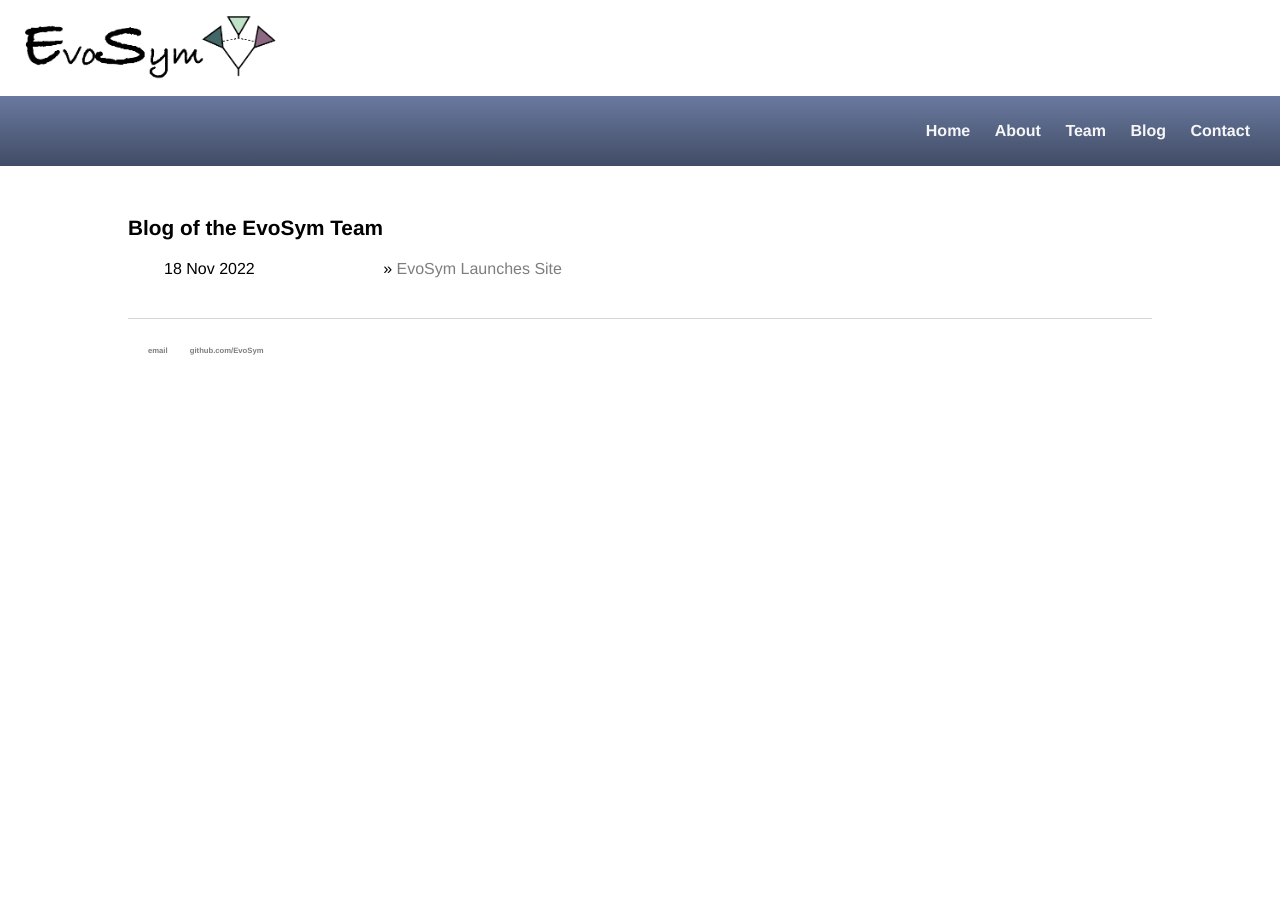
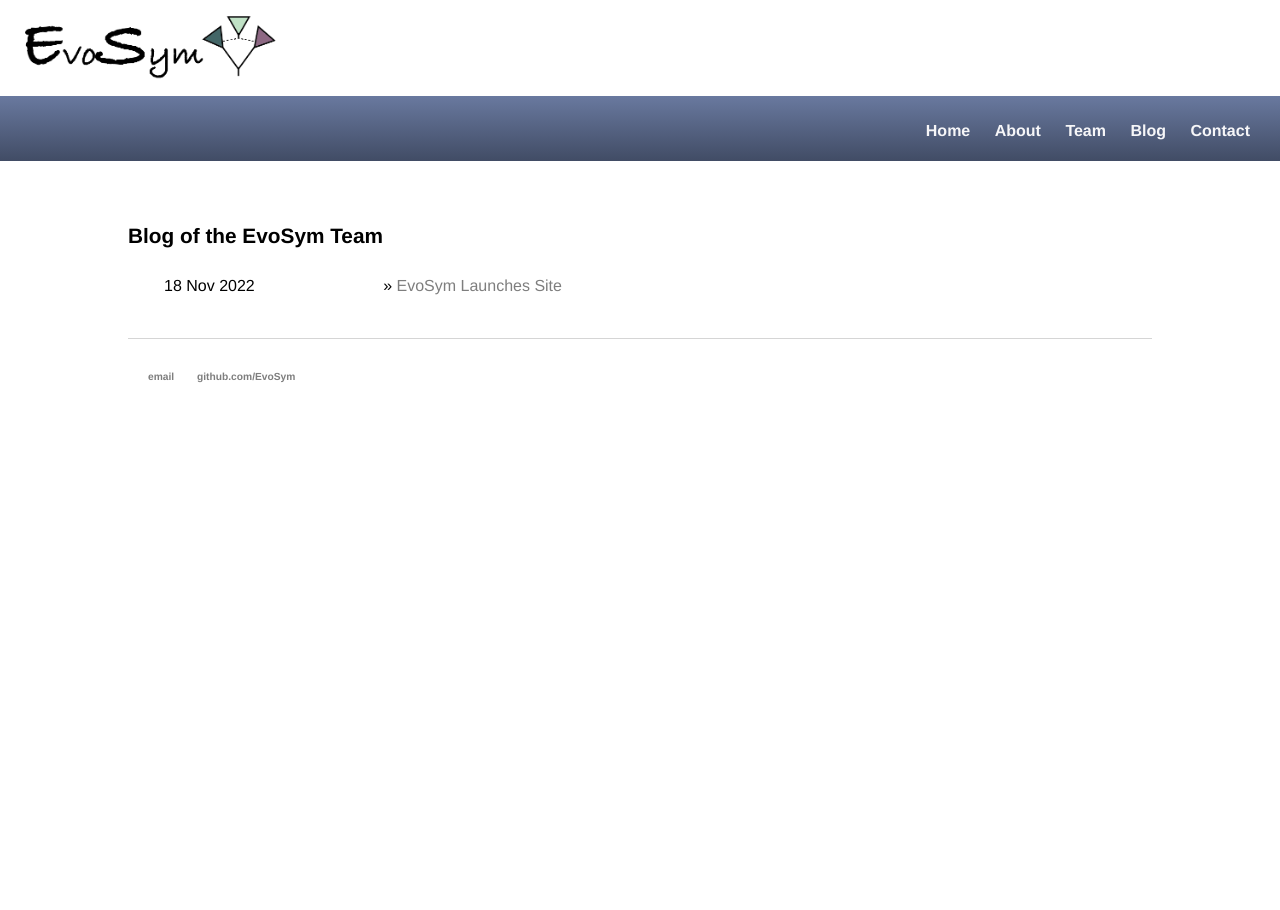
Before and after one commit to EvoSym/EvoSym.github.io, a Jekyll site: the page built from blog/index.html, in a window 1280 px wide. Built offline with Jekyll 4.4.1, drawn with Linux system fonts in a browser that asks for light colours.

Commit message:
Update main.css

```diff
--- a/css/main.css
+++ b/css/main.css
@@ -9,7 +9,7 @@ body {
 }
 nav {
     width: 100%;
-    height: 70px;
+    height: 65px;
     display: block;
     background-image: linear-gradient(#69799f, #414c65);
 }
@@ -45,12 +45,14 @@ a:hover {
 }
 h1 {
     font-size: 130%;
+    line-height: 180%;
     font-family:'Helvetica', 'Arial', 'Sans-Serif';
     margin-left: 10%;
     margin-right: 10%;
 }
 p {
     font-size: 100%;
+    line-height: 150%;
     font-family:'Helvetica', 'Arial', 'Sans-Serif';
     color: #333;
     margin-left: 10%;
@@ -61,44 +63,52 @@ h2 {
     margin-right: 10%;
     font-family:'Helvetica', 'Arial', 'Sans-Serif';
     font-size: 120%;
+    line-height: 170%;
 }
 h3 {
     margin-left: 10%;
     margin-right: 10%;
     font-family:'Helvetica', 'Arial', 'Sans-Serif';
     font-size: 110%;
+    line-height: 160%;
 }
 posts {
     margin-left: 10%;
     margin-right: 10%;
     font-family:'Helvetica', 'Arial', 'Sans-Serif';
     font-size: 100%;
+    line-height: 150%;
 }
 post.title {
     font-family:'Helvetica', 'Arial', 'Sans-Serif';
     font-size: 100%;
+    line-height: 150%;
 }
 span {
     margin-left: 10%;
     margin-right: 10%;
     font-family:'Helvetica', 'Arial', 'Sans-Serif';
     font-size: 100%;
+    line-height: 150%;
 }
 address {
     margin-left: 10%;
     margin-right: 10%;
     font-size: 100%;
+    line-height: 150%;
 }
 footer {
     border-top: 1px solid #d5d5d5;
-    font-size: 60%;
+    font-size: 80%;
     margin-left: 10%;
     margin-right: 10%;
+    line-height: 130%;
 }
 ul.posts {
     margin: 20px auto 40px;
     font-family:'Helvetica', 'Arial', 'Sans-Serif';
     font-size: 100%;
+    line-height: 150%;
     vertical-align: middle;
 }
 ul.posts li {
```
